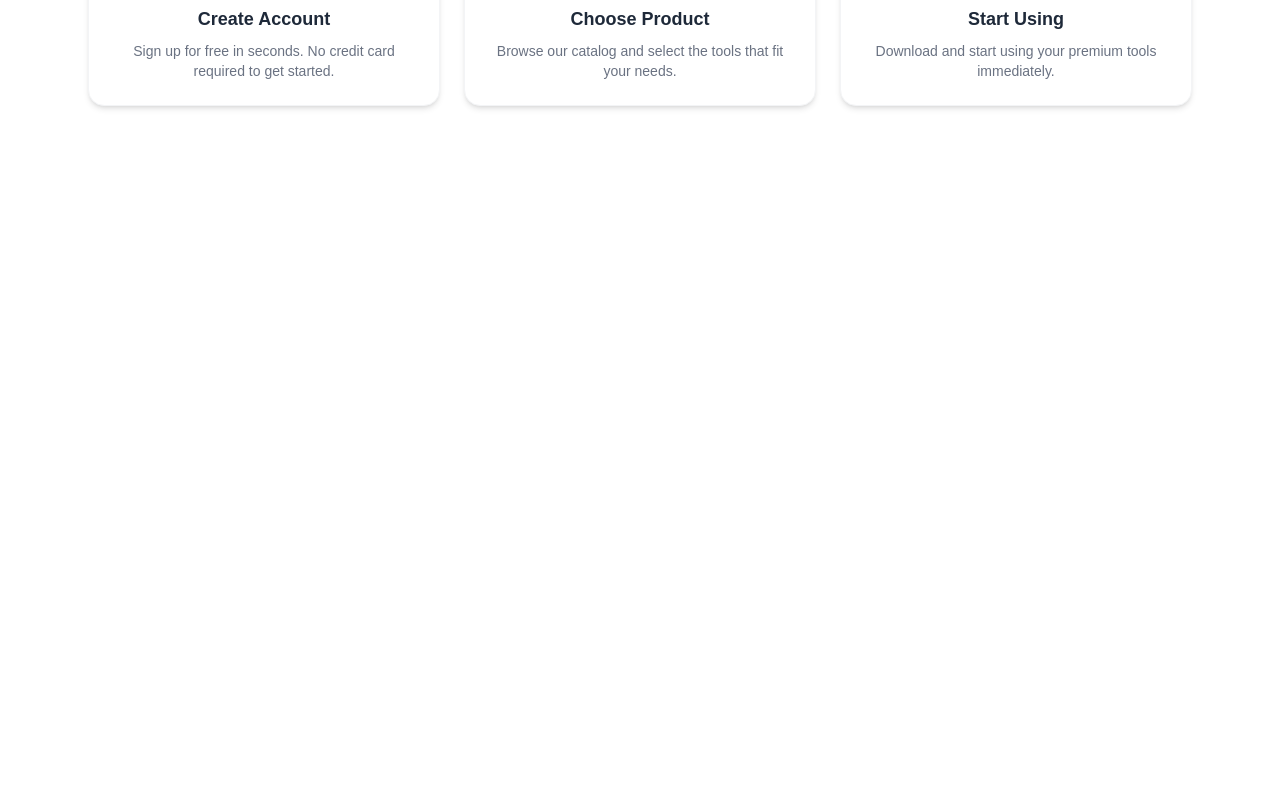
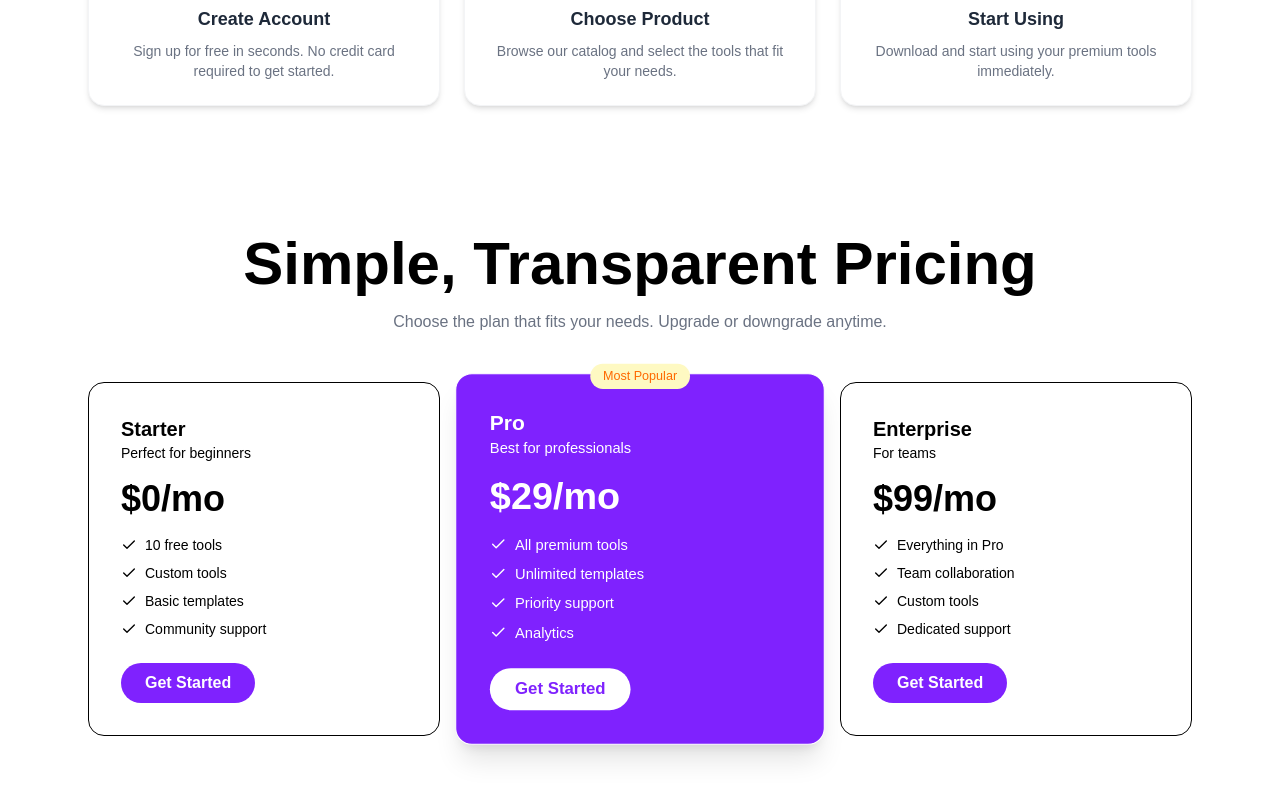
Before and after one commit to Mahim-Ahmad/ASSIGNMENT-PRACTICE-6, a React (Vite) app: page / in a window 1280 px wide. Shown: the part 1303-2103 px from the top of the page. Before the commit the page ends 1473 px from the top, so only its background shows below. Built offline with nearby package versions, Linux system fonts and the light colour scheme.

Commit message:
add pricing section

```diff
--- a/src/App.jsx
+++ b/src/App.jsx
@@ -3,6 +3,7 @@ import Navbar from "./components/Navbar";
 import Banner from "./components/Banner";
 import Stats from "./components/Stats";
 import Steps from "./components/Steps";
+import Pricing from "./components/Pricing";
 
 
 function App() {
@@ -15,6 +16,7 @@ function App() {
       <Stats />
 
       <Steps />
+      <Pricing />
 
     </>
   );
--- /dev/null
+++ b/src/components/Pricing.jsx
@@ -0,0 +1,101 @@
+import { Check } from "lucide-react";
+
+const Pricing = () => {
+  const plans = [
+    {
+      name: "Starter",
+      price: 0,
+      desc: "Perfect for beginners",
+      features: [
+        "10 free tools",
+        "Custom tools",
+        "Basic templates",
+        "Community support",
+      ],
+    },
+    {
+      name: "Pro",
+      price: 29,
+      badge: "Most Popular",
+      highlight: true,
+      desc: "Best for professionals",
+      features: [
+        "All premium tools",
+        "Unlimited templates",
+        "Priority support",
+        "Analytics",
+      ],
+    },
+    {
+      name: "Enterprise",
+      price: 99,
+      desc: "For teams",
+      features: [
+        "Everything in Pro",
+        "Team collaboration",
+        "Custom tools",
+        "Dedicated support",
+      ],
+    },
+  ];
+
+  return (
+    <section className="bg-white py-16">
+
+      <div className="text-center mb-12">
+        <h2 className="text-6xl font-bold mb-4">Simple, Transparent Pricing</h2>
+        <p className="text-gray-500">Choose the plan that fits your needs. Upgrade or downgrade anytime.</p>
+      </div>
+
+      <div className="max-w-6xl mx-auto grid md:grid-cols-3 gap-6 px-6">
+
+        {plans.map((p, i) => (
+          <div
+            key={i}
+            className={`p-8 rounded-2xl border relative ${
+              p.highlight
+                ? "bg-violet-600 text-white scale-105 shadow-xl"
+                : "bg-white"
+            }`}
+          >
+
+            {p.badge && (
+              <span className="absolute -top-2.5 left-1/2 -translate-x-1/2 bg-yellow-100 text-orange-500 text-xs px-3 py-1 rounded-full">
+                {p.badge}
+              </span>
+            )}
+
+            <h3 className="text-xl font-bold">{p.name}</h3>
+            <p className="text-sm mb-4">{p.desc}</p>
+
+            <h2 className="text-4xl font-extrabold mb-4">
+              ${p.price}/mo
+            </h2>
+
+            <ul className="text-sm space-y-2 mb-6">
+              {p.features.map((f, idx) => (
+                <li key={idx} className="flex items-center gap-2 ">
+                  <Check size={16} /> {f}
+                </li>
+              ))}
+            </ul>
+
+            <button
+              className={`px-6 py-2 rounded-full font-bold ${
+                p.highlight
+                  ? "bg-white text-violet-600"
+                  : "bg-violet-600 text-white"
+              }`}
+            >
+              Get Started
+            </button>
+
+          </div>
+        ))}
+
+      </div>
+    </section>
+  );
+};
+
+export default Pricing;
```
